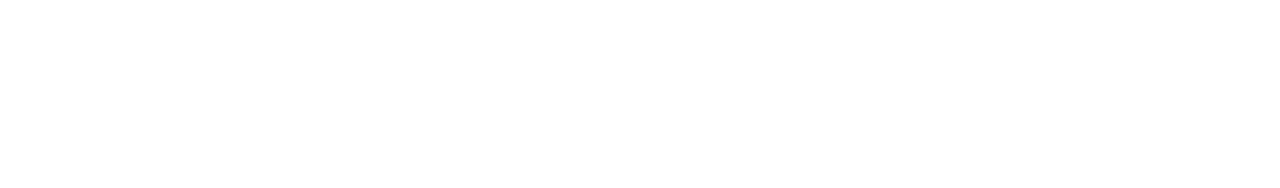
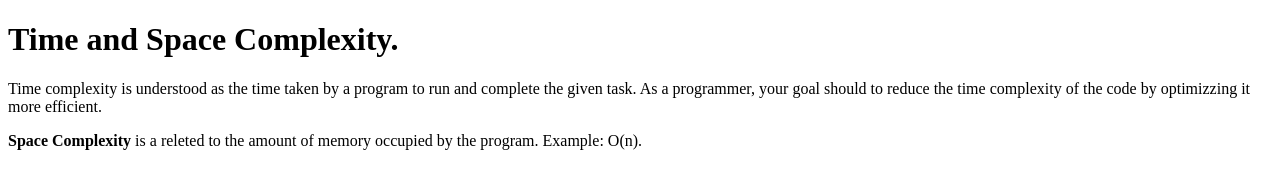
Before and after one commit to acciojob/time-and-space-complexity-Loudiya-Surekha, a website: page main.html in a window 1280 px wide. Drawn offline with Linux system fonts and the light colour scheme.

Commit message:
created a submission

```diff
--- a/main.html
+++ b/main.html
@@ -8,6 +8,9 @@
 
 <body>
 	<!-- the entire body must be written by student -->
+	<h1>Time and Space Complexity.</h1>
+	<p>Time complexity is understood as the time taken by a program to run and complete the given task. As a programmer, your goal should to reduce the time complexity of the code by optimizzing it more efficient.</p>
+	<p><b>Space Complexity </b>is a releted to the amount of memory occupied by the program. Example: O(n).</p>
     <script type="text/javascript" src="./script.js">
 </script>
 
```
